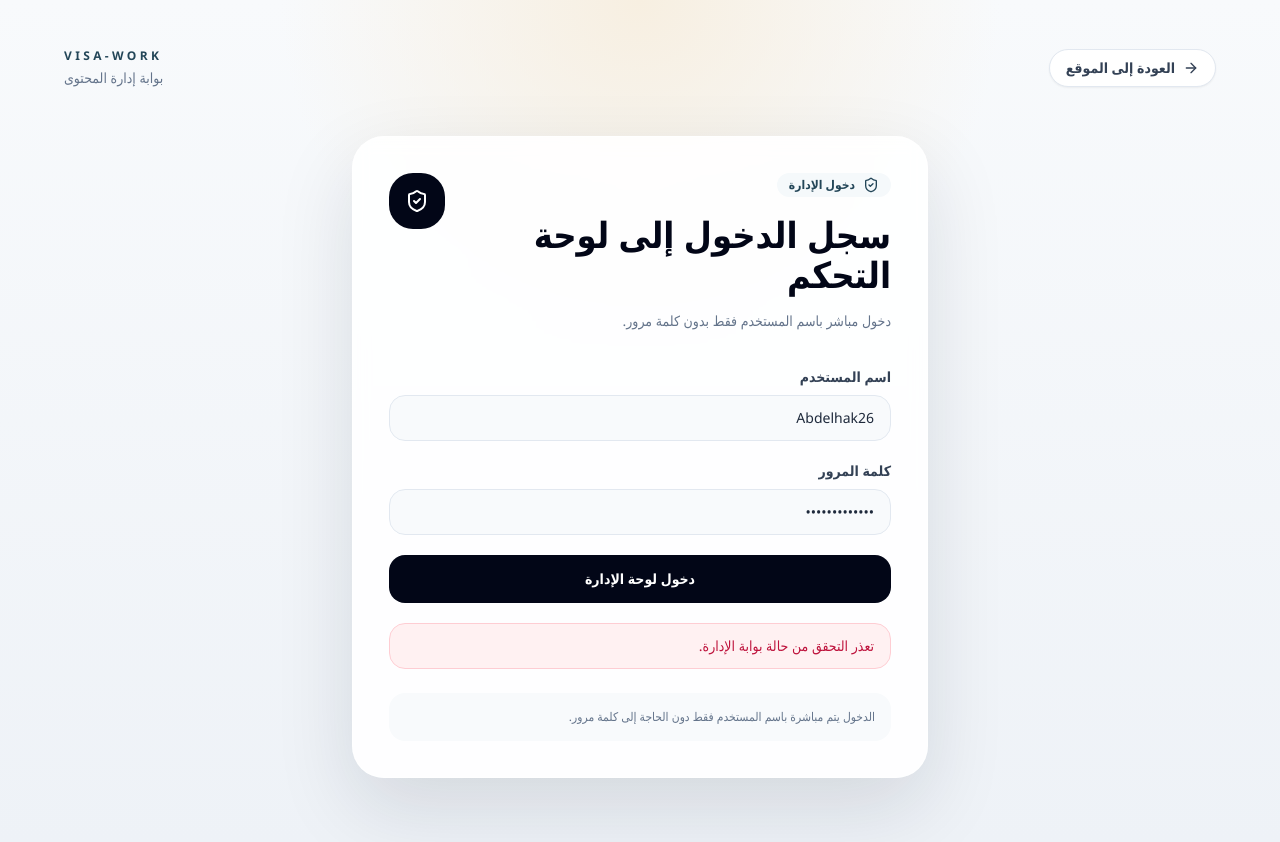
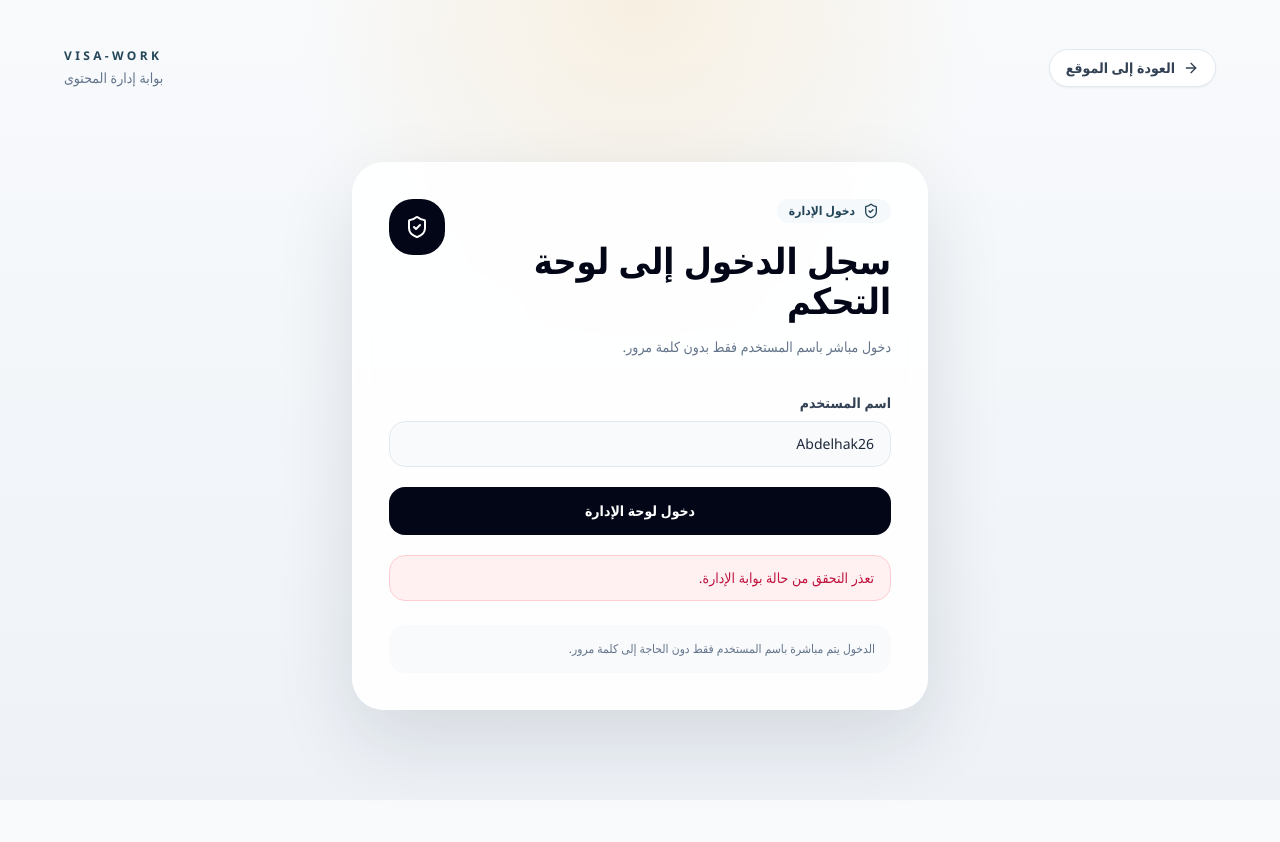
Before and after one commit to AbdelhakBouzid/visa-work, a React (Vite) app in the folder frontend/: page /admin/login in a window 1280 px wide. After the commit the page ends 800 px from the top, so only its background shows below. Built offline with nearby package versions, Linux system fonts and the light colour scheme; no server answers.

Commit message:
Fix passwordless admin login flow

```diff
--- a/frontend/src/pages/admin/AdminLoginPage.jsx
+++ b/frontend/src/pages/admin/AdminLoginPage.jsx
@@ -18,8 +18,7 @@ function AdminLoginPage() {
   const [error, setError] = useState('');
   const [submitting, setSubmitting] = useState(false);
   const [loginForm, setLoginForm] = useState({
-    username: DEFAULT_ADMIN_USERNAME,
-    password: DEFAULT_ADMIN_PASSWORD
+    username: DEFAULT_ADMIN_USERNAME
   });
   const [setupForm, setSetupForm] = useState({
     name: 'Abdelhak',
@@ -80,7 +79,7 @@ function AdminLoginPage() {
         });
       } else {
         await login({
-          identifier: loginForm.username
+          identifier: loginForm.username.trim()
         });
       }
 
@@ -207,17 +206,6 @@ function AdminLoginPage() {
                         placeholder={`مثال: ${DEFAULT_ADMIN_USERNAME}`}
                       />
                     </label>
-
-                    <label className="block">
-                      <span className="mb-2 block text-sm font-semibold text-slate-700">كلمة المرور</span>
-                      <input
-                        type="password"
-                        value={loginForm.password}
-                        onChange={(event) => setLoginForm((current) => ({ ...current, password: event.target.value }))}
-                        className="w-full rounded-2xl border border-slate-200 bg-slate-50 px-4 py-3 text-sm outline-none transition focus:border-brand-500 focus:bg-white"
-                        placeholder={`مثال: ${DEFAULT_ADMIN_PASSWORD}`}
-                      />
-                    </label>
                   </>
                 )}
 
```
Also changed, not shown: 1 other file (tests, documents, lock files or other folders).
